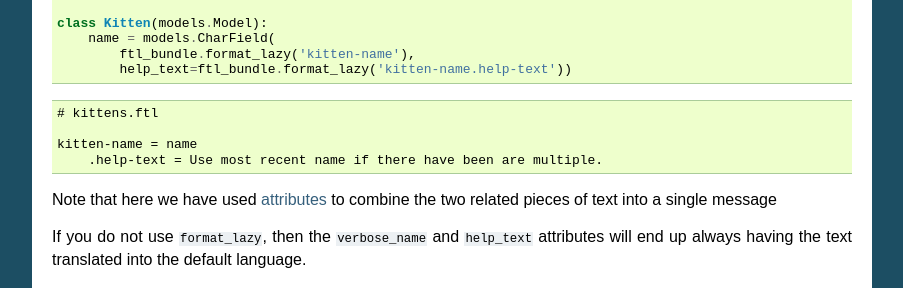
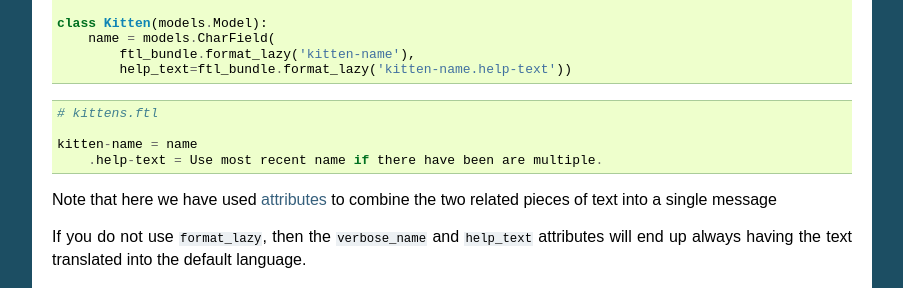
Before and after one commit to django-ftl/django-ftl, a Sphinx documentation site: the page built from docs/usage.rst, in a window 1280 px wide and 900 px high, scrolled down 4272 px. Shown: the part 154-442 px from the top of the window, without its empty margins (198-1101 px from the left). Built offline with Sphinx 7.4.7, drawn with Linux system fonts in a browser that asks for light colours.

Commit message:
docs fix

```diff
--- a/docs/usage.rst
+++ b/docs/usage.rst
@@ -303,7 +303,7 @@
            help_text=ftl_bundle.format_lazy('kitten-name.help-text'))
 
 
-.. code-block:: ftl
+::
 
    # kittens.ftl
 
```
